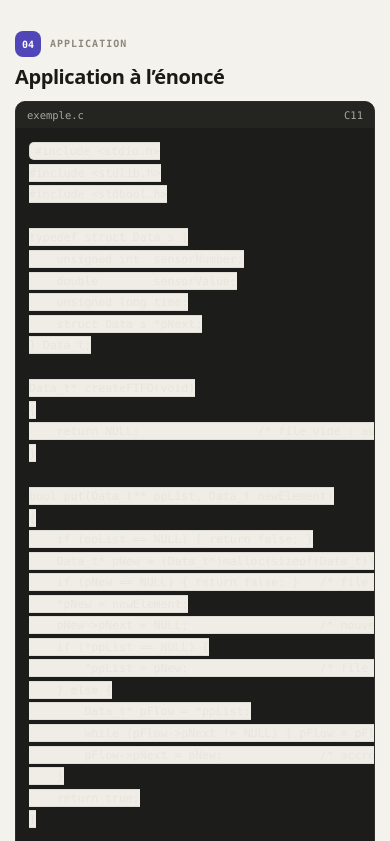
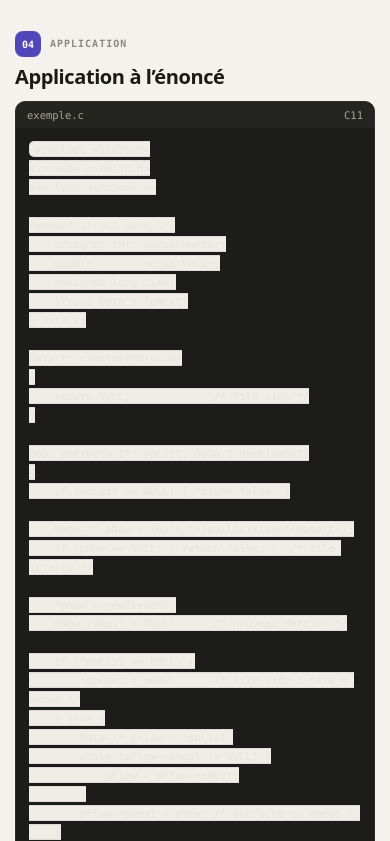
Before and after one commit to Philippe-Ong/E2-Algo, a plain HTML site: page exercices/ex3-1.html in a window 390 px wide. Shown: the part 2123-2964 px from the top of the page. Drawn offline with Linux system fonts and the light colour scheme.

Commit message:
Formater les blocs de code des fiches exercices

```diff
--- a/exercices/ex3-1.html
+++ b/exercices/ex3-1.html
@@ -56,7 +56,7 @@ code{font-family:var(--mono);font-size:.92em;background:var(--card2);border:1px
 .box .lbl{font:650 9.5px/1.4 var(--mono);letter-spacing:.1em;text-transform:uppercase;color:var(--faint);margin-bottom:4px}
 .code{margin:12px 0;border-radius:10px;overflow:hidden;background:#1c1c1a;border:1px solid #2d2d29}
 .code header{display:flex;justify-content:space-between;padding:7px 11px;background:#242420;color:#a9a79e;font:10.5px var(--mono)}
-.code pre{margin:0;padding:12px 13px;overflow:auto;color:#e8e5de;font:12.5px/1.7 var(--mono);white-space:pre}
+.code pre{margin:0;padding:12px 13px;overflow:auto;color:#e8e5de;font:12.5px/1.7 var(--mono);white-space:pre-wrap;overflow-wrap:break-word;word-break:normal;tab-size:4;max-width:100%}
 .tbl{width:100%;border-collapse:collapse;font-size:13px;margin:10px 0}
 .tbl th,.tbl td{border-bottom:1px solid var(--line2);padding:7px 8px;text-align:left;vertical-align:top}
 .tbl th{font:650 10px/1.4 var(--mono);letter-spacing:.06em;text-transform:uppercase;color:var(--faint)}
@@ -97,6 +97,7 @@ code{font-family:var(--mono);font-size:.92em;background:var(--card2);border:1px
   .top a{font-size:11.5px}
   .top .spacer{display:none}
   .top .exam{margin-left:auto}
+  .code pre{font-size:11.5px;line-height:1.65}
 }
 @media (prefers-reduced-motion:reduce){html{scroll-behavior:auto}*,*::before,*::after{transition-duration:.001ms!important}}
 </style>
@@ -164,37 +165,46 @@ typedef struct Data_s {
 
 Data_t* createFIFO(void)
 {
-    return NULL;                 /* file vide : aucun noeud alloue */
+    return NULL;             /* file vide */
 }
 
 bool put(Data_t** ppList, Data_t newElement)
 {
     if (ppList == NULL) { return false; }
+
     Data_t* pNew = (Data_t*)malloc(sizeof(Data_t));
-    if (pNew == NULL) { return false; }   /* file intacte */
+    if (pNew == NULL) { return false; }  /* file intacte */
+
     *pNew = newElement;
-    pNew-&gt;pNext = NULL;                   /* nouveau dernier */
+    pNew-&gt;pNext = NULL;      /* nouveau dernier */
+
     if (*ppList == NULL) {
-        *ppList = pNew;                   /* file vide : tete = queue */
+        *ppList = pNew;      /* file vide : tete = queue */
     } else {
         Data_t* pFlow = *ppList;
-        while (pFlow-&gt;pNext != NULL) { pFlow = pFlow-&gt;pNext; }
-        pFlow-&gt;pNext = pNew;              /* accroche en queue */
+        while (pFlow-&gt;pNext != NULL) {
+            pFlow = pFlow-&gt;pNext;
+        }
+        pFlow-&gt;pNext = pNew; /* accroche en queue */
     }
     return true;
 }
 
 bool get(Data_t** ppList, Data_t* pElement)
 {
-    if (ppList == NULL || pElement == NULL || *ppList == NULL) {
-        return false;                     /* file vide */
+    if (ppList == NULL || pElement == NULL
+        || *ppList == NULL) {
+        return false;        /* file vide */
     }
+
     Data_t* pOld = *ppList;
-    *ppList = pOld-&gt;pNext;                /* la tete avance */
+    *ppList = pOld-&gt;pNext;   /* la tete avance */
+
     pElement-&gt;sensorNumber = pOld-&gt;sensorNumber;
     pElement-&gt;sensorValue  = pOld-&gt;sensorValue;
     pElement-&gt;time         = pOld-&gt;time;
-    pElement-&gt;pNext        = NULL;        /* pas pOld-&gt;pNext */
+    pElement-&gt;pNext        = NULL; /* pas pOld-&gt;pNext */
+
     free(pOld);
     return true;
 }
@@ -204,13 +214,20 @@ int main(void)
     Data_t* pList = createFIFO();
     for (unsigned int i = 0; i &lt; 5; i++) {
         Data_t e = { i, 0.1 * i * i, 100UL + i, NULL };
-        if (!put(&amp;pList, e)) { printf("No more memory\n"); return 1; }
+        if (!put(&amp;pList, e)) {
+            printf("No more memory\n");
+            return 1;
+        }
     }
+
     Data_t out;
     while (get(&amp;pList, &amp;out)) {
-        printf("sensor=%u value=%f time=%lu\n", out.sensorNumber, out.sensorValue, out.time);
+        printf("sensor=%u value=%f time=%lu\n",
+               out.sensorNumber, out.sensorValue, out.time);
     }
-    printf("get sur vide : %s\n", get(&amp;pList, &amp;out) ? "true" : "false");
+
+    printf("get sur vide : %s\n",
+           get(&amp;pList, &amp;out) ? "true" : "false");
     return 0;
 }</code></pre></div>
     <p>Cinq éléments 0 à 4 insérés puis retirés sortent dans l'ordre 0, 1, 2, 3, 4.</p><table class="tbl"><tr><th>opération</th><th>état de la file</th><th>retour</th></tr><tr><td><code>createFIFO()</code></td><td>vide, tête <code>NULL</code></td><td><code>NULL</code></td></tr><tr><td><code>put(&amp;pList, e0)</code></td><td>e0</td><td><code>true</code></td></tr><tr><td><code>put(&amp;pList, e4)</code></td><td>e0 e1 e2 e3 e4</td><td><code>true</code></td></tr><tr><td><code>get(&amp;pList, &amp;out)</code> × 5</td><td>0, 1, 2, 3, 4 puis vide</td><td><code>true</code></td></tr><tr><td><code>get(&amp;pList, &amp;out)</code></td><td>vide</td><td><code>false</code></td></tr></table><p>Après cinq <code>get</code>, la tête vaut <code>NULL</code> et un sixième retourne <code>false</code>. Pour <code>put</code> en O(1), on mémorise <code>pTail</code> : <code>pTail-&gt;pNext = pNew</code> puis <code>pTail = pNew</code>.</p>
```
Also changed, not shown: exercices/ex1-1.html (+2 -1 lines), exercices/ex1-10.html (+2 -1 lines), exercices/ex1-11.html (+2 -1 lines), exercices/ex1-14.html (+2 -1 lines), exercices/ex1-2.html (+2 -1 lines), exercices/ex1-3.html (+2 -1 lines), exercices/ex1-4.html (+2 -1 lines), exercices/ex1-5.html (+2 -1 lines), exercices/ex1-6.html (+2 -1 lines), exercices/ex1-7.html (+2 -1 lines), exercices/ex1-8.html (+2 -1 lines), exercices/ex2-1.html (+2 -1 lines), exercices/ex2-4.html (+2 -1 lines), exercices/ex2-6.html (+2 -1 lines), 2 more files.
